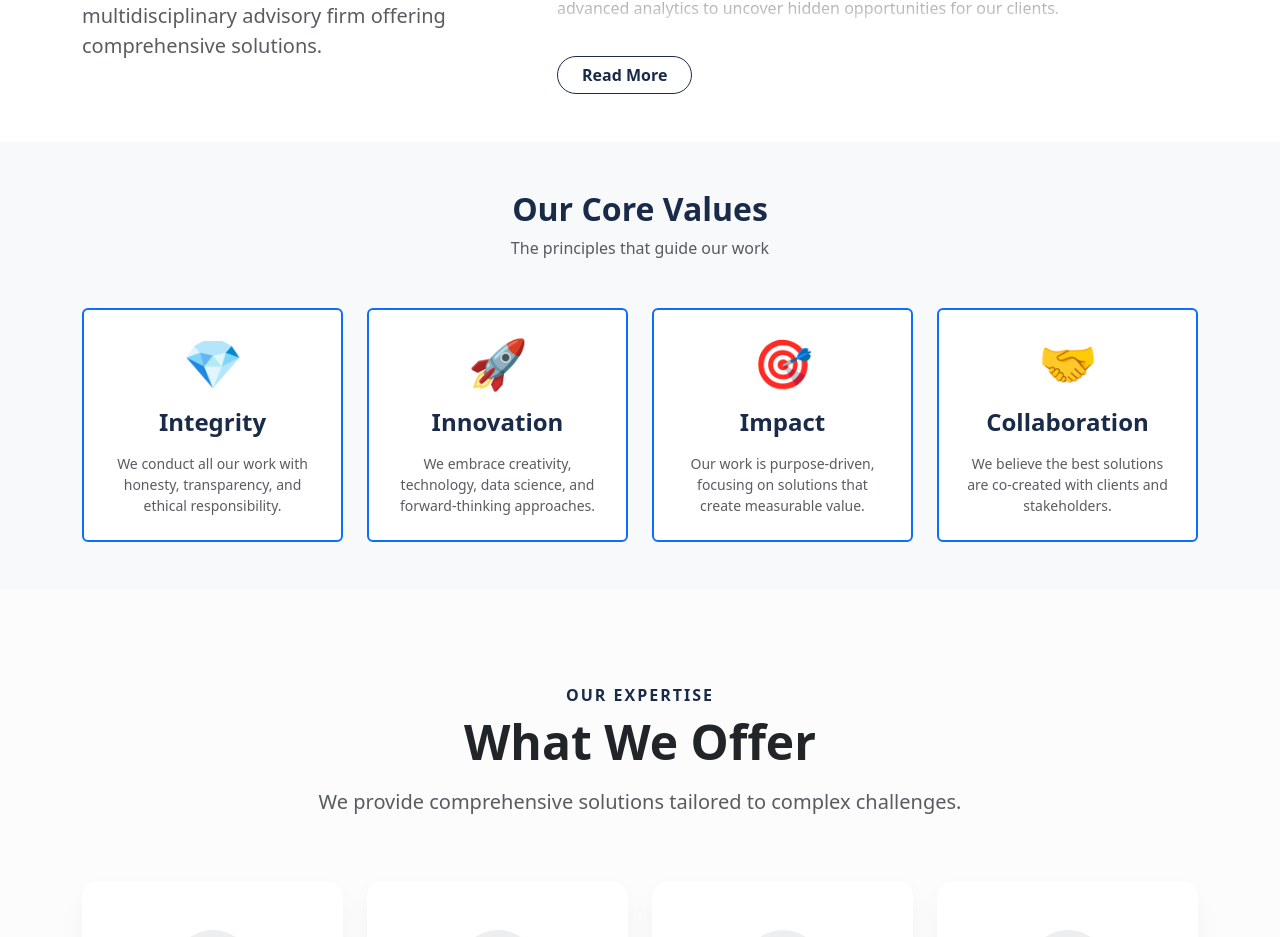
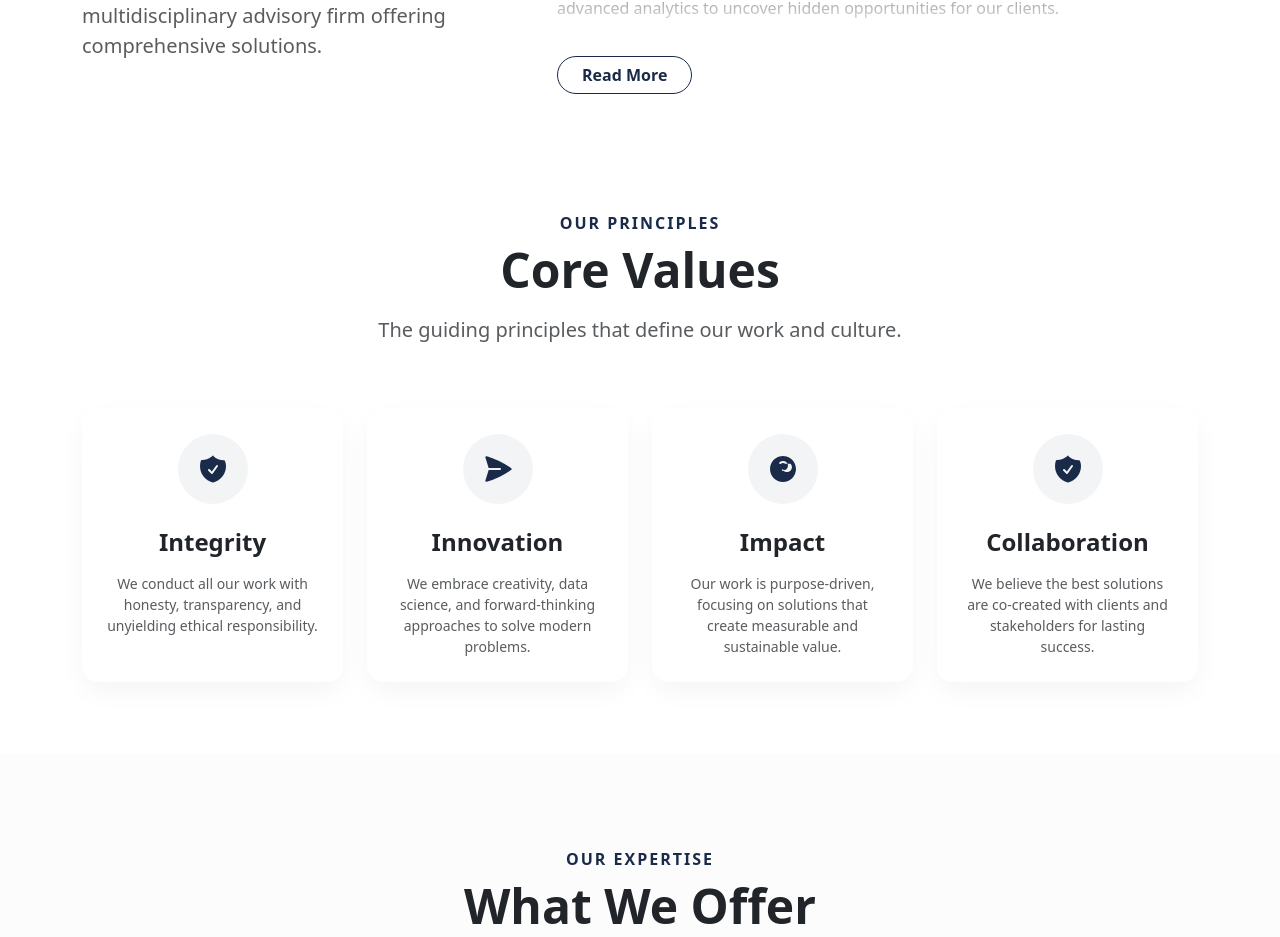
Before and after one commit to FeiswalDindi/ra-consulting-site, a Vue app: page / in a window 1280 px wide. Shown: the part 1068-2005 px from the top of the page. Built offline with nearby package versions, Linux system fonts and the light colour scheme; no server answers.

Commit message:
values section changed

```diff
--- a/src/components/Values.vue
+++ b/src/components/Values.vue
@@ -1,49 +1,100 @@
 <script setup>
 const values = [
     {
+        icon: '<svg xmlns="http://www.w3.org/2000/svg" viewBox="0 0 24 24" fill="currentColor"><path fill-rule="evenodd" d="M12.516 2.17a.75.75 0 00-1.032 0 11.209 11.209 0 01-7.877 3.08.75.75 0 00-.722.515A12.74 12.74 0 002.25 9.75c0 5.942 4.064 10.933 9.563 12.348a.749.749 0 00.374 0c5.499-1.415 9.563-6.406 9.563-12.348 0-1.352-.272-2.636-.759-3.807a.75.75 0 00-.722-.516l-.143.001c-2.996 0-5.717-1.17-7.734-3.08zm3.094 8.016a.75.75 0 10-1.22-.872l-3.236 4.53L9.53 12.22a.75.75 0 00-1.06 1.06l2.25 2.25a.75.75 0 001.14-.094l3.75-5.25z" clip-rule="evenodd" /></svg>',
         title: "Integrity",
-        text: "We conduct all our work with honesty, transparency, and ethical responsibility.",
-        icon: "💎"
+        description: "We conduct all our work with honesty, transparency, and unyielding ethical responsibility."
     },
     {
+        icon: '<svg xmlns="http://www.w3.org/2000/svg" viewBox="0 0 24 24" fill="currentColor"><path d="M3.478 2.405a.75.75 0 00-.926.94l2.432 7.905H13.5a.75.75 0 010 1.5H4.984l-2.432 7.905a.75.75 0 00.926.94 60.519 60.519 0 0018.445-8.986.75.75 0 000-1.218A60.517 60.517 0 003.478 2.405z" /></svg>',
         title: "Innovation",
-        text: "We embrace creativity, technology, data science, and forward-thinking approaches.",
-        icon: "🚀"
+        description: "We embrace creativity, data science, and forward-thinking approaches to solve modern problems."
     },
     {
+        icon: '<svg xmlns="http://www.w3.org/2000/svg" viewBox="0 0 24 24" fill="currentColor"><path fill-rule="evenodd" d="M2.25 12c0-5.385 4.365-9.75 9.75-9.75s9.75 4.365 9.75 9.75-4.365 9.75-9.75 9.75S2.25 17.385 2.25 12zm11.378-3.917c-.89-.777-2.366-.777-3.255 0a.75.75 0 01-.988-1.129c1.454-1.272 3.776-1.272 5.23 0 1.539 1.345 1.539 3.794 0 5.14-.89.777-2.366.777-3.255 0a.75.75 0 10.988 1.129c1.454 1.272 3.776 1.272 5.23 0 1.539-1.346 1.539-3.795 0-5.14z" clip-rule="evenodd" /></svg>',
         title: "Impact",
-        text: "Our work is purpose-driven, focusing on solutions that create measurable value.",
-        icon: "🎯"
+        description: "Our work is purpose-driven, focusing on solutions that create measurable and sustainable value."
     },
     {
+        icon: '<svg xmlns="http://www.w3.org/2000/svg" viewBox="0 0 24 24" fill="currentColor"><path fill-rule="evenodd" d="M12.516 2.17a.75.75 0 00-1.032 0 11.209 11.209 0 01-7.877 3.08.75.75 0 00-.722.515A12.74 12.74 0 002.25 9.75c0 5.942 4.064 10.933 9.563 12.348a.749.749 0 00.374 0c5.499-1.415 9.563-6.406 9.563-12.348 0-1.352-.272-2.636-.759-3.807a.75.75 0 00-.722-.516l-.143.001c-2.996 0-5.717-1.17-7.734-3.08zm3.094 8.016a.75.75 0 10-1.22-.872l-3.236 4.53L9.53 12.22a.75.75 0 00-1.06 1.06l2.25 2.25a.75.75 0 001.14-.094l3.75-5.25z" clip-rule="evenodd" /></svg>',
         title: "Collaboration",
-        text: "We believe the best solutions are co-created with clients and stakeholders.",
-        icon: "🤝"
+        description: "We believe the best solutions are co-created with clients and stakeholders for lasting success."
     }
 ];
 </script>
 
 <template>
-  <section class="py-5 bg-light">
-    <div class="container">
-      <div class="text-center mb-5">
-        <h2 class="fw-bold text-primary">Our Core Values</h2>
-        <p class="text-muted">The principles that guide our work</p>
+  <section class="py-5" id="values">
+    <div class="container py-lg-4">
+
+      <div class="row justify-content-center mb-5" v-scroll-reveal>
+        <div class="col-lg-8 text-center">
+          <h6 class="text-primary fw-bold text-uppercase ls-2">Our Principles</h6>
+          <h2 class="fw-bold display-5 mb-3">Core Values</h2>
+          <p class="lead text-muted">The guiding principles that define our work and culture.</p>
+        </div>
       </div>
 
       <div class="row g-4">
-        <div v-for="(value, index) in values" :key="index" class="col-md-6 col-lg-3">
-            <div class="card h-100 border-primary border-2 text-center p-4 bg-white">
-                <div class="display-5 mb-3">{{ value.icon }}</div>
-                <h4 class="fw-bold text-primary mb-3">{{ value.title }}</h4>
-                <p class="text-muted small mb-0">{{ value.text }}</p>
+        <div
+          class="col-md-6 col-lg-3"
+          v-for="(val, index) in values"
+          :key="index"
+          v-scroll-reveal
+          :class="`delay-${(index + 1) * 100}`"
+        >
+          <div class="value-card h-100 p-4 text-center rounded-4 bg-white">
+            <div class="icon-wrapper mx-auto mb-4">
+                <div v-html="val.icon" class="svg-icon"></div>
             </div>
+
+            <h4 class="fw-bold mb-3">{{ val.title }}</h4>
+            <p class="text-muted mb-0 small">{{ val.description }}</p>
+          </div>
         </div>
       </div>
+
     </div>
   </section>
 </template>
 
 <style scoped>
-/* No extra styles needed! We rely on our global Navy Blue theme. */
+.ls-2 { letter-spacing: 2px; }
+
+/* --- CARD STYLES --- */
+.value-card {
+  box-shadow: 0 10px 30px -5px rgba(0, 0, 0, 0.06);
+  transition: all 0.3s cubic-bezier(0.25, 0.8, 0.25, 1);
+  border: 1px solid transparent;
+}
+
+.value-card:hover {
+  transform: translateY(-8px);
+  box-shadow: 0 20px 40px -5px rgba(26, 43, 73, 0.12);
+  border-color: rgba(26, 43, 73, 0.05);
+}
+
+/* --- ICON STYLES --- */
+.icon-wrapper {
+  width: 70px;
+  height: 70px;
+  background: rgba(26, 43, 73, 0.05);
+  color: #1a2b49;
+  border-radius: 50%;
+  display: flex;
+  align-items: center;
+  justify-content: center;
+  transition: all 0.3s ease;
+}
+
+.value-card:hover .icon-wrapper {
+    background: #1a2b49;
+    color: white;
+    transform: scale(1.1);
+}
+
+:deep(.svg-icon svg) {
+    width: 32px;
+    height: 32px;
+}
 </style>
```
